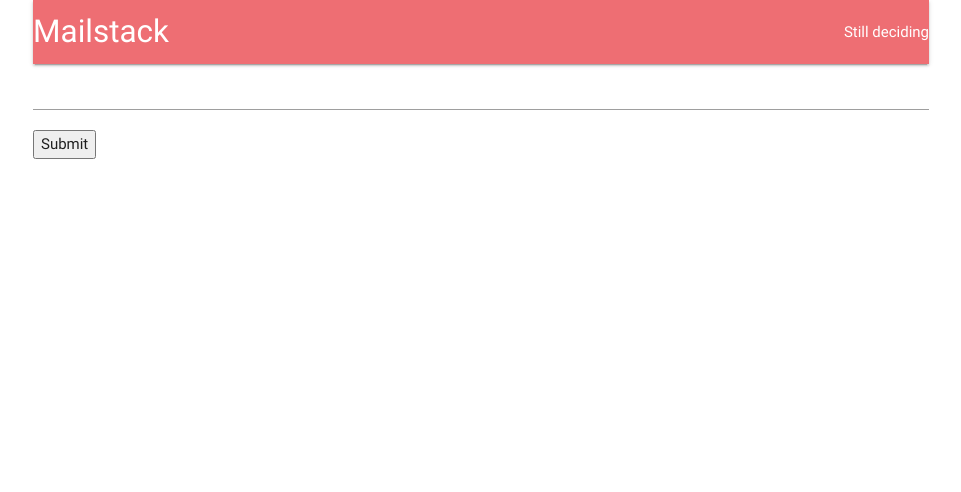
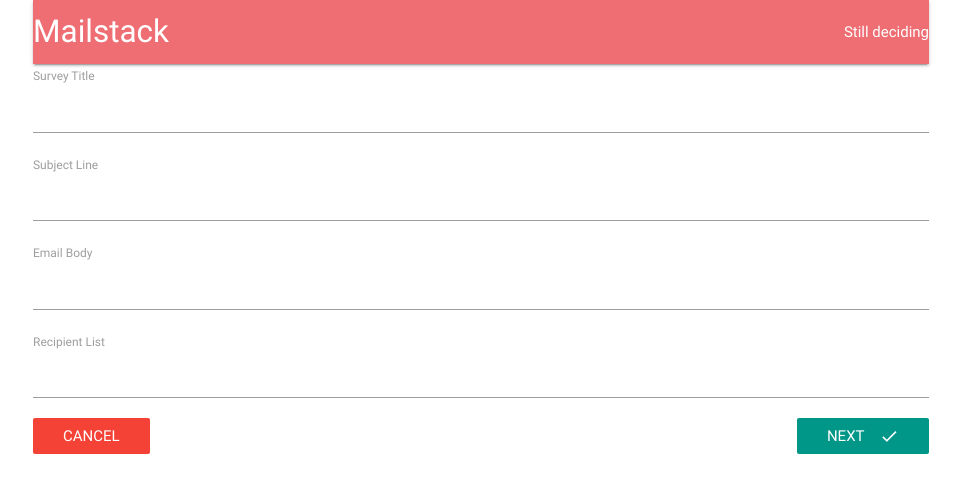
Before and after one commit to ryichang/mailbox, a React (Create React App) app in the folder client/: page /surveys/new in a window 1280 px wide. Shown: the top 492 px of the page, without its empty margins (159-1120 px from the left). Built offline with nearby package versions, Linux system fonts and the light colour scheme; no server answers.

Commit message:
Showing validation to SurveyField

```diff
--- a/client/src/components/surveys/SurveyField.js
+++ b/client/src/components/surveys/SurveyField.js
@@ -1,10 +1,12 @@
 //SurveyField contains logic to render a single label and text input
 import React from 'react';
 
-export default ({ input }) => {
+export default ({ input, label, meta: { error, touched } }) => {
   return (
     <div>
+      <label>{label}</label>
       <input {...input} />
+      {touched && error}
     </div>
   )
 };
--- a/client/src/components/surveys/SurveyForm.js
+++ b/client/src/components/surveys/SurveyForm.js
@@ -1,15 +1,24 @@
 // SurveyForm shows a form for a user to add input
+import _ from 'lodash';
 import React, { Component } from 'react';
 import { reduxForm, Field } from 'redux-form';
 import SurveyField from './SurveyField';
+import { Link } from 'react-router-dom';
+
+const FIELDS = [
+  { label: 'Survey Title', name: 'title' },
+  { label: 'Subject Line', name: 'subject' },
+  { label: 'Email Body', name: 'body' },
+  { label: 'Recipient List', name: 'emails' },
+];
+
+
 
 class SurveyForm extends Component {
   renderFields() {
-    return (
-      <div>
-        <Field type="text" name="title" component={SurveyField} />
-      </div>
-    );
+    return _.map(FIELDS, ({ label, name }) => {
+      return <Field key={name} component={SurveyField} type="text" label={label} name={name} />
+    });
   }
 
   render() {
@@ -17,13 +26,29 @@
       <div>
         <form onSubmit={this.props.handleSubmit(values => console.log(values))}>
           {this.renderFields()}
-          <button type="submit">Submit</button>
+          <Link to="/surveys" className= "red btn-flat left white-text">
+            Cancel
+          </Link>
+          <button type="submit" className="teal btn-flat right white-text">Next
+          <i className="material-icons right">done</i>
+          </button>
         </form>
       </div>
     );
   }
 }
 
+function validate(values) {
+  const errors = {};
+
+  if (!values.title) {
+    errors.title = 'You must provide a title';
+  }
+
+  return errors;
+}
+
 export default reduxForm({
+  validate,
   form: 'surveyForm'
 })(SurveyForm);
```
